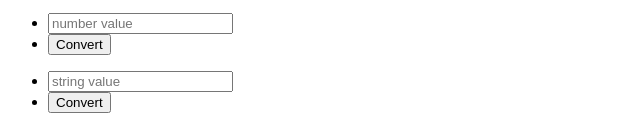
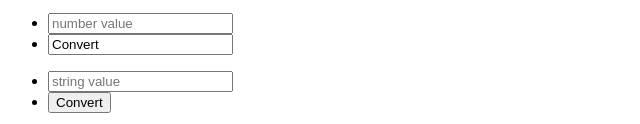
Before and after one commit to WetCouch/electron-chmod, an Electron app: page index.html in a window 800 px wide. Shown: the part 443-567 px from the top of the page, without its empty margins (0-640 px from the left). Drawn offline with Linux system fonts and the light colour scheme.

```diff
--- a/index.html
+++ b/index.html
@@ -28,7 +28,7 @@
 <div>
     <ul>
         <li><input type="text" id="numVal" placeholder="number value"></li>
-        <li><input type="button" value="Convert" id="fromNum" onclick="convertNum()"></li>
+        <li><input type="but ton" value="Convert" id="fromNum" onclick="convertNum()"></li>
     </ul>
     <ul>
         <li><input type="text" id="strVal" placeholder="string value"></li>
--- a/package.json
+++ b/package.json
@@ -6,5 +6,8 @@
   "license": "MIT",
   "scripts": {
     "start": "electron ."
+  },
+  "dependencies": {
+    "electron": "^1.4.15"
   }
 }
```
Also changed, not shown: 1 other file.
